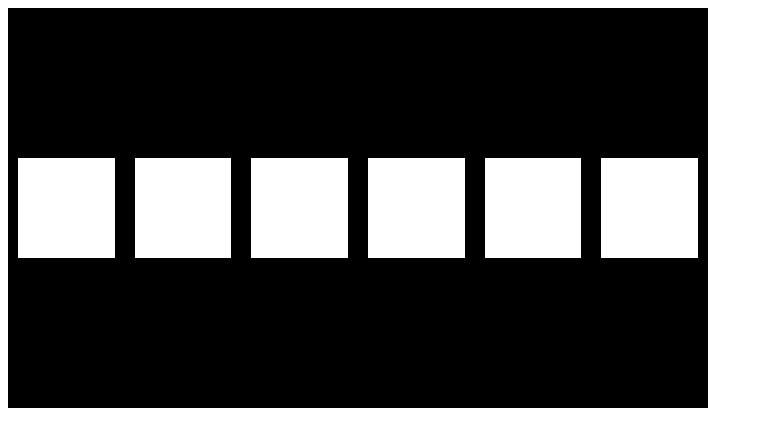
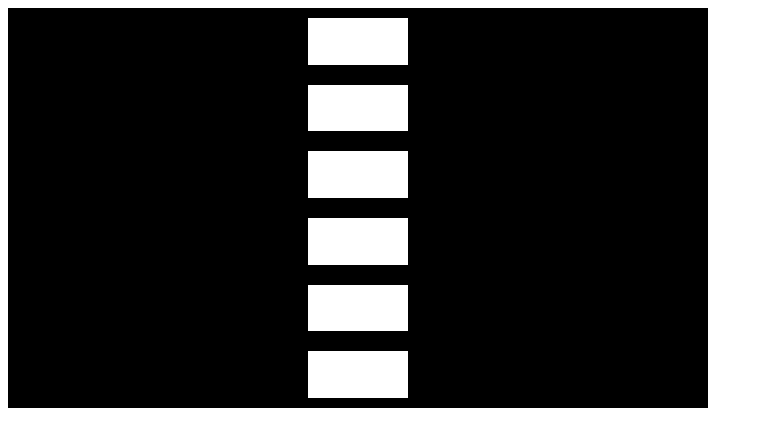
Before and after one commit to souhaylTaiss/Davis-personal-portfolio, a plain HTML site: page index.html in a window 1280 px wide. Shown: the whole page, without its empty margins (0-763 px from the left). Drawn offline with Linux system fonts and the light colour scheme.

Commit message:
change some properties

```diff
--- a/assets/css/style.css
+++ b/assets/css/style.css
@@ -26,9 +26,13 @@ body {
   height: 400px;
   background-color: black;
   display: flex;
-  justify-content: center;
+  justify-content: space-evenly;
+  flex-direction: row;
   align-items: center;
+  flex-wrap: wrap;
+  flex-flow: column nowrap;
 }
+
 .flex div {
   width: 100px;
   height: 100px;
```
